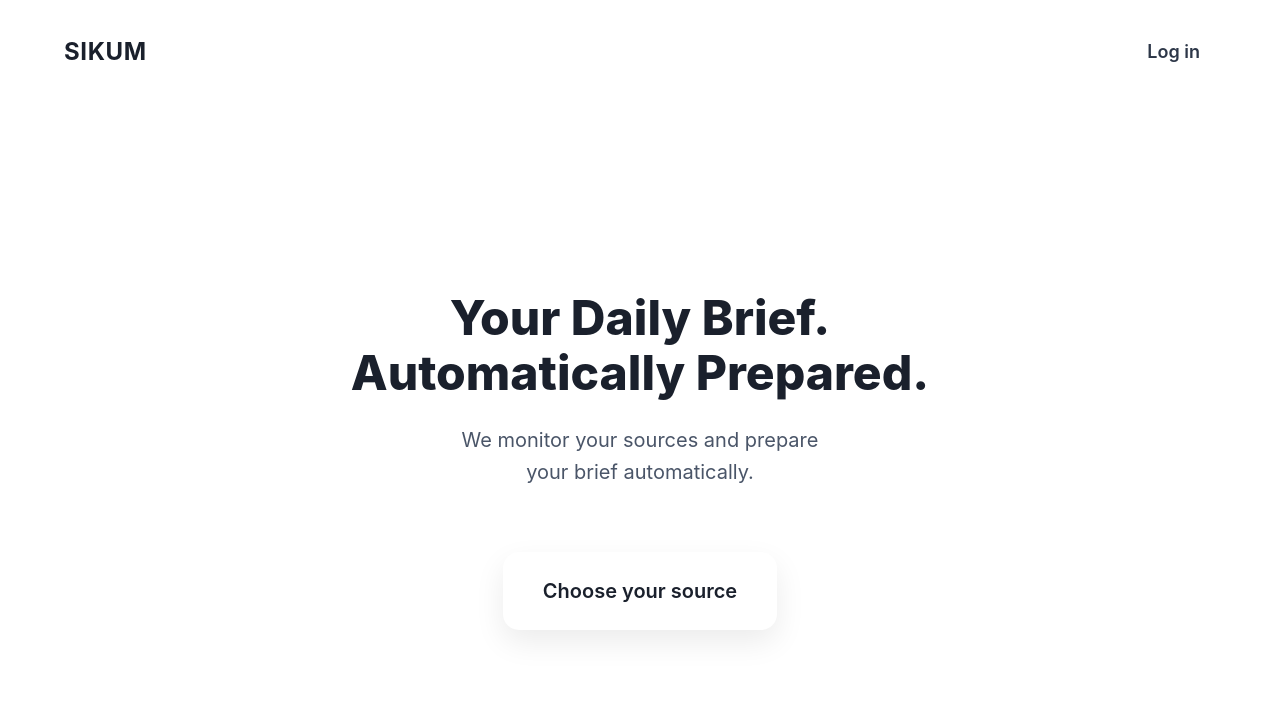
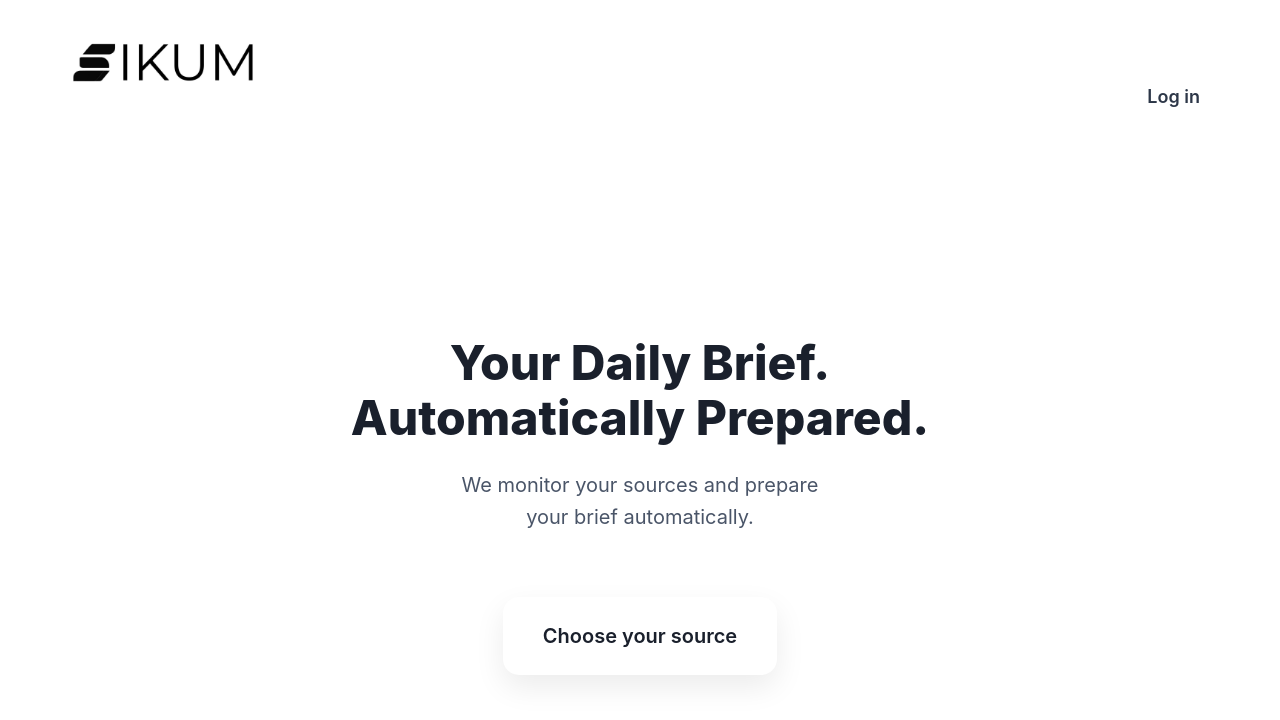
Before and after one commit to fbuljan/sheep-ai, a React app in the folder frontend/: page / in a window 1280 px wide. Shown: the top 720 px of the page. Built offline with nearby package versions, Linux system fonts and the light colour scheme; no server answers; the HTML template or start-up script is replaced by a standard one.

Commit message:
Add logo jpeg

```diff
--- /dev/null
+++ b/frontend/src/components/Logo.tsx
@@ -0,0 +1,27 @@
+import { Box, Image } from "@chakra-ui/react";
+import { useNavigate } from "react-router-dom";
+
+interface LogoProps {
+  navigateTo?: string;
+  height?: string;
+}
+
+export const Logo = ({ navigateTo, height = "200px" }: LogoProps) => {
+  const navigate = useNavigate();
+
+  return (
+    <Box
+      overflow="hidden"
+      height={`calc(${height} * 0.65)`}
+      cursor={navigateTo ? "pointer" : "default"}
+      onClick={navigateTo ? () => navigate(navigateTo) : undefined}
+    >
+      <Image
+        src="/logo.jpeg"
+        alt="SIKUM logo"
+        height={height}
+        marginTop={`calc(${height} * -0.35)`}
+      />
+    </Box>
+  );
+};
--- a/frontend/src/pages/CategorySelect.tsx
+++ b/frontend/src/pages/CategorySelect.tsx
@@ -15,6 +15,7 @@ import { useEffect, useState } from "react";
 import axios from "axios";
 import { fetchCategories } from "../api/categories";
 import { API_URL } from "../config/api";
+import { Logo } from "../components/Logo";
 
 export default function CategorySelect() {
   const navigate = useNavigate();
@@ -145,14 +146,7 @@ export default function CategorySelect() {
     >
       {/* HEADER */}
       <Flex w="100%" justify="space-between" align="center" mb={12}>
-        <Heading
-          fontWeight="700"
-          fontSize="2xl"
-          cursor="pointer"
-          onClick={() => navigate("/dashboard")}
-        >
-          SIKUM
-        </Heading>
+        <Logo navigateTo="/dashboard" />
 
         <Button variant="ghost" color="gray.600" onClick={() => navigate("/dashboard")}>
           Cancel
--- a/frontend/src/pages/Landing.tsx
+++ b/frontend/src/pages/Landing.tsx
@@ -1,5 +1,6 @@
 import { Box, Flex, Heading, Text, Button } from "@chakra-ui/react";
 import { useNavigate } from "react-router-dom";
+import { Logo } from "../components/Logo";
 
 export default function Landing() {
   const navigate = useNavigate();
@@ -14,14 +15,7 @@ export default function Landing() {
     >
       {/* HEADER */}
       <Flex justify="space-between" align="center" mb={20}>
-        <Heading
-          fontSize="2xl"
-          fontWeight="700"
-          letterSpacing="wide"
-          cursor="pointer"
-        >
-          SIKUM
-        </Heading>
+        <Logo />
 
         <Button
           variant="ghost"
--- a/frontend/src/pages/Login.tsx
+++ b/frontend/src/pages/Login.tsx
@@ -15,6 +15,7 @@ import {
 } from "@chakra-ui/react";
 import axios from "axios";
 import { API_URL } from "../config/api";
+import { Logo } from "../components/Logo";
 
 export default function Login() {
   const navigate = useNavigate();
@@ -72,12 +73,8 @@ export default function Login() {
         position="absolute"
         top="30px"
         left="30px"
-        fontSize="2xl"
-        fontWeight="bold"
-        cursor="pointer"
-        onClick={() => navigate("/")}
       >
-        SIKUM
+        <Logo navigateTo="/" />
       </Flex>
 
       {/* Container */}
--- a/frontend/src/pages/Register.tsx
+++ b/frontend/src/pages/Register.tsx
@@ -15,6 +15,7 @@ import {
 } from "@chakra-ui/react";
 import axios from "axios";
 import { API_URL } from "../config/api";
+import { Logo } from "../components/Logo";
 
 export default function Register() {
   const navigate = useNavigate();
@@ -141,8 +142,8 @@ export default function Register() {
       py={10}
       align="center"
     >
-      <Flex w="100%" justify="space-between" mb={12}>
-        <Heading fontSize="2xl">SIKUM</Heading>
+      <Flex w="100%" justify="space-between" align="center" mb={12}>
+        <Logo />
         <Button variant="ghost" onClick={() => navigate("/")}>Cancel</Button>
       </Flex>
 
--- a/frontend/src/pages/Settings.tsx
+++ b/frontend/src/pages/Settings.tsx
@@ -15,6 +15,7 @@ import { useNavigate } from "react-router-dom";
 import { useState, useEffect } from "react";
 import axios from "axios";
 import { API_URL } from "../config/api";
+import { Logo } from "../components/Logo";
 
 export default function Settings() {
   const navigate = useNavigate();
@@ -130,8 +131,8 @@ export default function Settings() {
       align="center"
     >
       {/* HEADER */}
-      <Flex w="100%" justify="space-between" mb={10}>
-        <Heading fontSize="2xl">SIKUM</Heading>
+      <Flex w="100%" justify="space-between" align="center" mb={10}>
+        <Logo />
         <Button variant="ghost" onClick={() => navigate("/dashboard")}>
           Back
         </Button>
--- a/frontend/src/pages/WebsitePreferences.tsx
+++ b/frontend/src/pages/WebsitePreferences.tsx
@@ -11,6 +11,7 @@ import {
 } from "@chakra-ui/react";
 import { useNavigate, useLocation } from "react-router-dom";
 import { useState } from "react";
+import { Logo } from "../components/Logo";
 
 export default function WebsitePreferences() {
   const navigate = useNavigate();
@@ -56,14 +57,7 @@ export default function WebsitePreferences() {
     >
       {/* HEADER */}
       <Flex w="100%" justify="space-between" align="center" mb={12}>
-        <Heading
-          fontWeight="600"
-          fontSize="2xl"
-          cursor="pointer"
-          onClick={() => navigate("/dashboard")}
-        >
-          SIKUM
-        </Heading>
+        <Logo navigateTo="/dashboard" />
 
         <Button variant="ghost" onClick={() => navigate("/dashboard")}>
           Cancel
```
Also changed, not shown: frontend/public/logo.jpeg (added).
